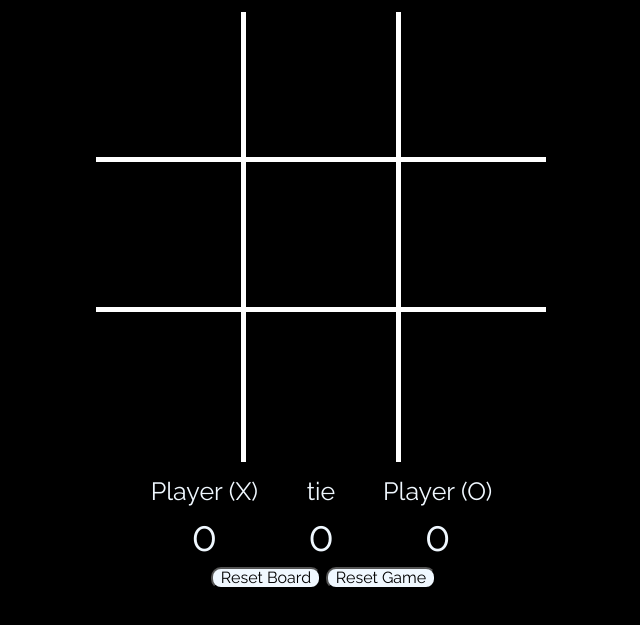
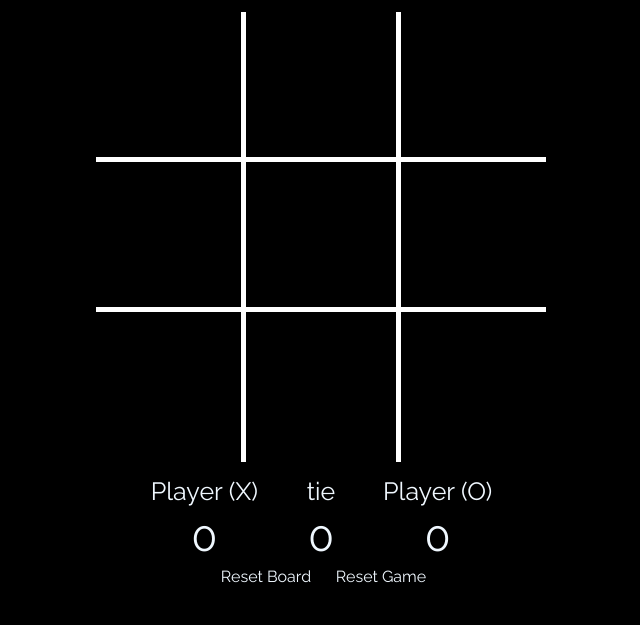
Before and after one commit to bash199/Tic_Tac_Toe_WA, a plain HTML site: page index.html in a window 1280 px wide. Shown: the part 139-764 px from the top of the page, without its empty margins (319-959 px from the left). Drawn offline with Linux system fonts and the light colour scheme.

Commit message:
style.css file have been modified

```diff
--- a/css/style.css
+++ b/css/style.css
@@ -65,10 +65,12 @@ body{
    display: flex;
 }
 .reset-game,.reset-board{
-   background-color: aliceblue;
+   background-color: black;
+   color: aliceblue;
    margin-left: 5px;
    width: 110px;
    border-radius: 10px;
+   border: solid black 1px;
    cursor: pointer;
 }
 .reset-game:hover,.reset-board:hover{
```
